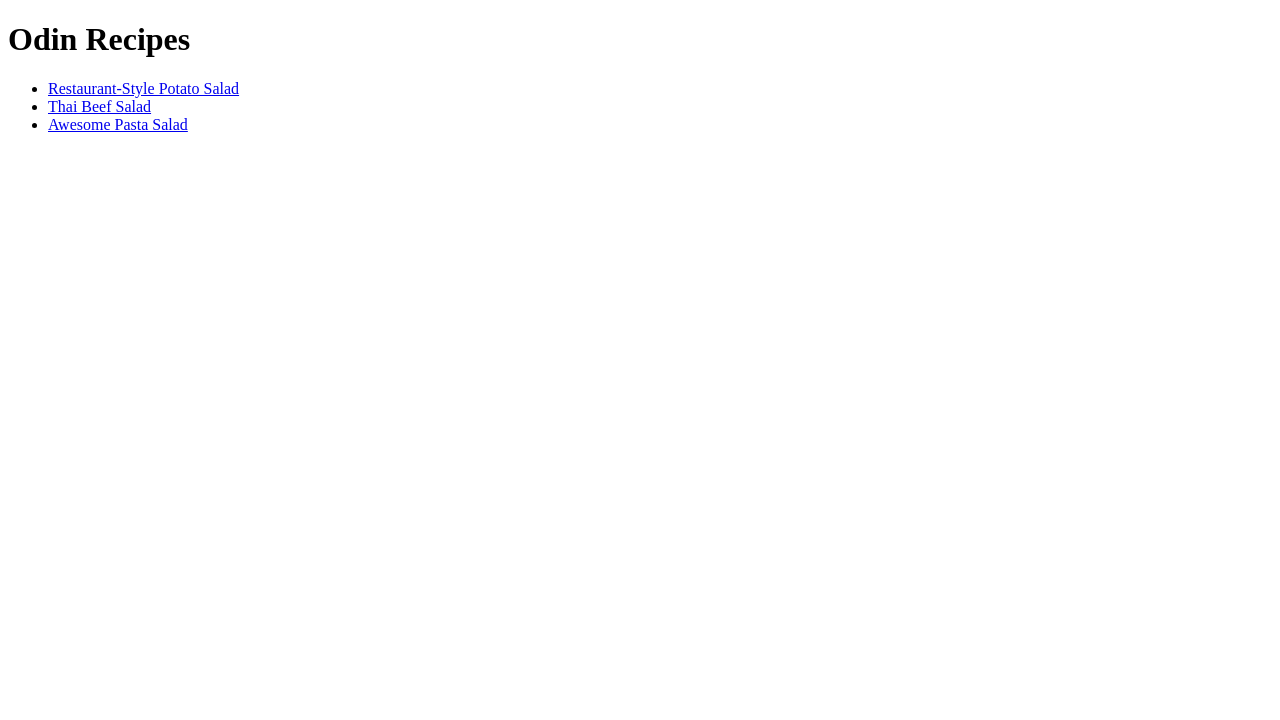
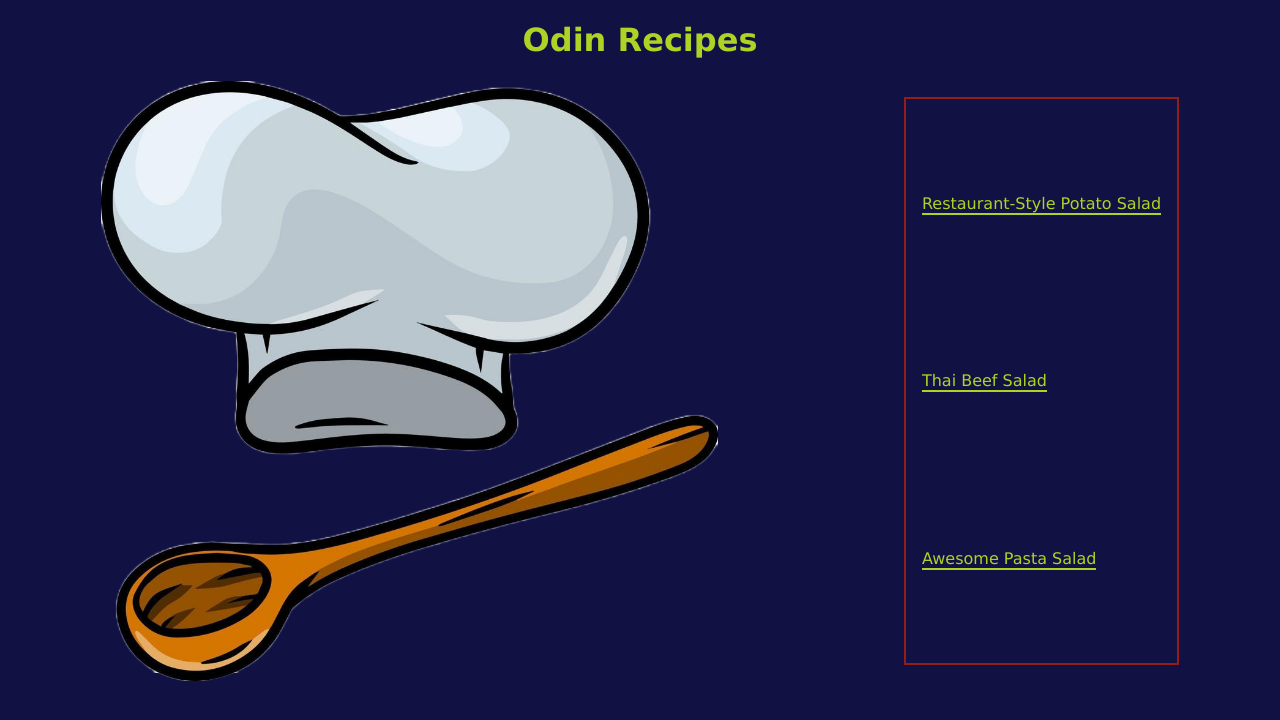
Before and after one commit to Quirozdev/odin-recipes, a plain HTML site: page index.html in a window 1280 px wide. Drawn offline with Linux system fonts and the light colour scheme.

Commit message:
Added CSS to the webpage

```diff
--- a/index.html
+++ b/index.html
@@ -3,20 +3,24 @@
 <head>
     <meta charset="UTF-8">
     <meta name="viewport" content="width=device-width, initial-scale=1.0">
-    <title>Document</title>
+    <title>Odin Recipes</title>
+    <link rel="stylesheet" href="./styles/index.css">
 </head>
 <body>
     <h1>Odin Recipes</h1>
-    <ul>
+    <div class="container">
+        <img src="./images/cooking-img.png" alt="Cooking logo">
+        <ul class="recipes">
             <li>
-            <a href="./recipes/potato-salad.html">Restaurant-Style Potato Salad</a>
+                <a href="./recipes/potato-salad.html" class="recipe">Restaurant-Style Potato Salad</a>
             </li>
             <li>
-            <a href="./recipes/thai-beef-salad.html">Thai Beef Salad</a>
+                <a href="./recipes/thai-beef-salad.html" class="recipe">Thai Beef Salad</a>
             </li>
             <li>
-            <a href="./recipes/awesome-pasta-salad.html">Awesome Pasta Salad</a>
+                <a href="./recipes/awesome-pasta-salad.html" class="recipe">Awesome Pasta Salad</a>
             </li>
         </ul>
+    </div>
 </body>
 </html>
--- /dev/null
+++ b/styles/index.css
@@ -0,0 +1,39 @@
+* {
+    font-family: Verdana, sans-serif;
+}
+
+body {
+    background-color: #114f;
+}
+
+h1 {
+    text-align: center;
+}
+
+.container {
+    display: flex;
+    justify-content: space-around;
+}
+
+img {
+    max-width: 50%;
+    max-height: 75vh;
+}
+
+.recipes {
+    display: flex;
+    flex-direction: column;
+    justify-content: space-around;
+    list-style: none;
+    border: 2px solid rgb(147, 28, 28);
+    padding: 16px;
+}
+
+h1, .recipe {
+    color: #afd325;
+}
+
+.recipe {
+    text-decoration: none;
+    border-bottom: 2px solid #afd325;
+}
--- /dev/null
+++ b/styles/recipes.css
@@ -0,0 +1,45 @@
+* {
+    font-family: Verdana, sans-serif;
+}
+
+body {
+    background-color: black;
+}
+
+header {
+    margin: 16px;
+}
+
+.home-link {
+    background-color: #1c6feb;
+    border: 2px solid rgb(255, 255, 255);
+    padding: 8px;
+    text-decoration: none;
+    color: rgb(12, 207, 25);
+}
+
+h1, h2 {
+    text-align: center;
+    color: #afd325;
+}
+
+img {
+    width: 50%;
+    object-fit: cover;
+}
+
+.recipe {
+    display: flex;
+    border: 2px solid red;
+    background-color: #114f;
+}
+
+.recipe-info {
+    border-left: 2px solid red;
+    padding: 16px;
+}
+
+p, li {
+    font-size: 15px;
+    color: white;
+}
```
Also changed, not shown: recipes/awesome-pasta-salad.html (+8 -0 lines), recipes/potato-salad.html (+8 -0 lines), recipes/thai-beef-salad.html (+8 -0 lines), images/cooking-img.png (added). Lines whose indentation alone changed are shown as unchanged.
